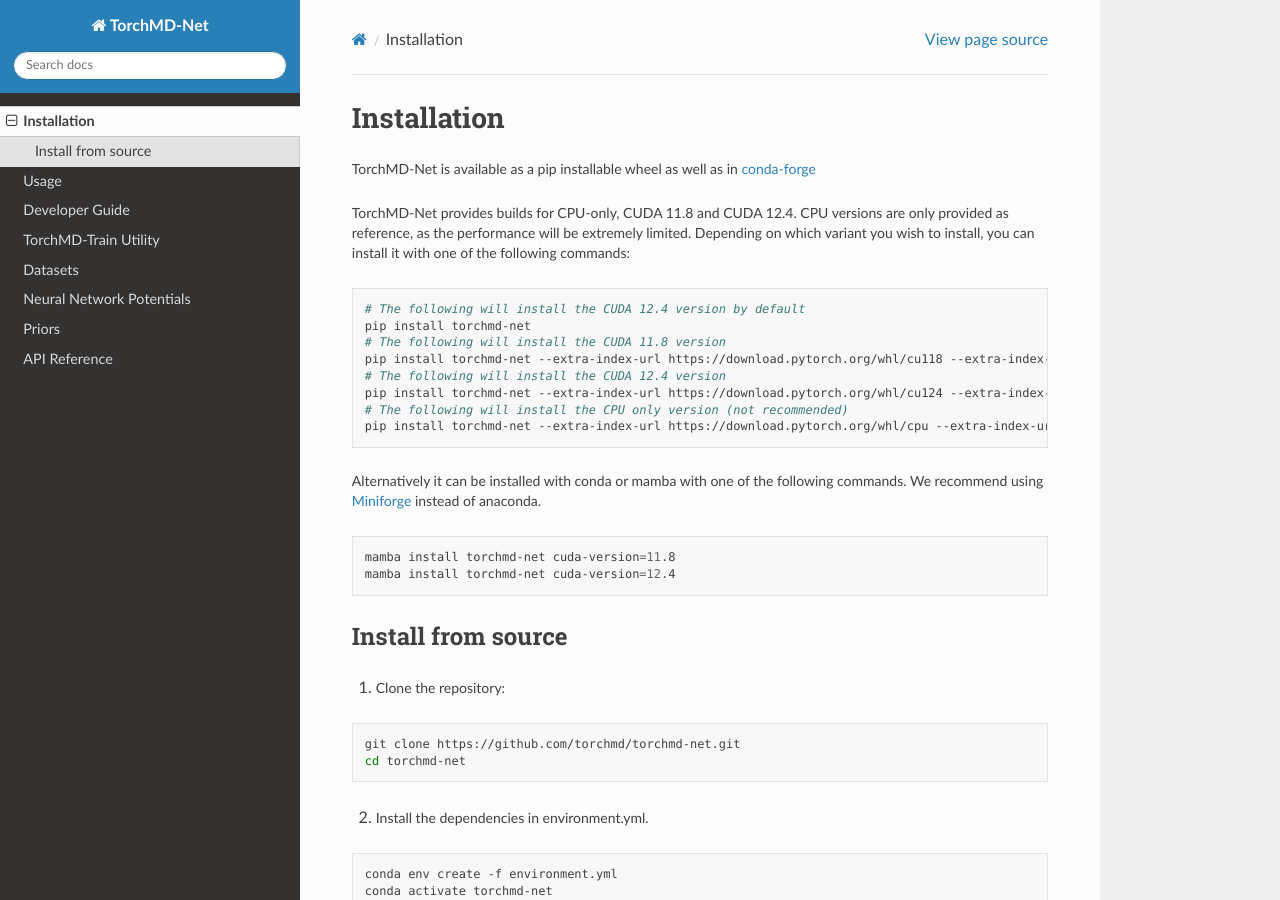
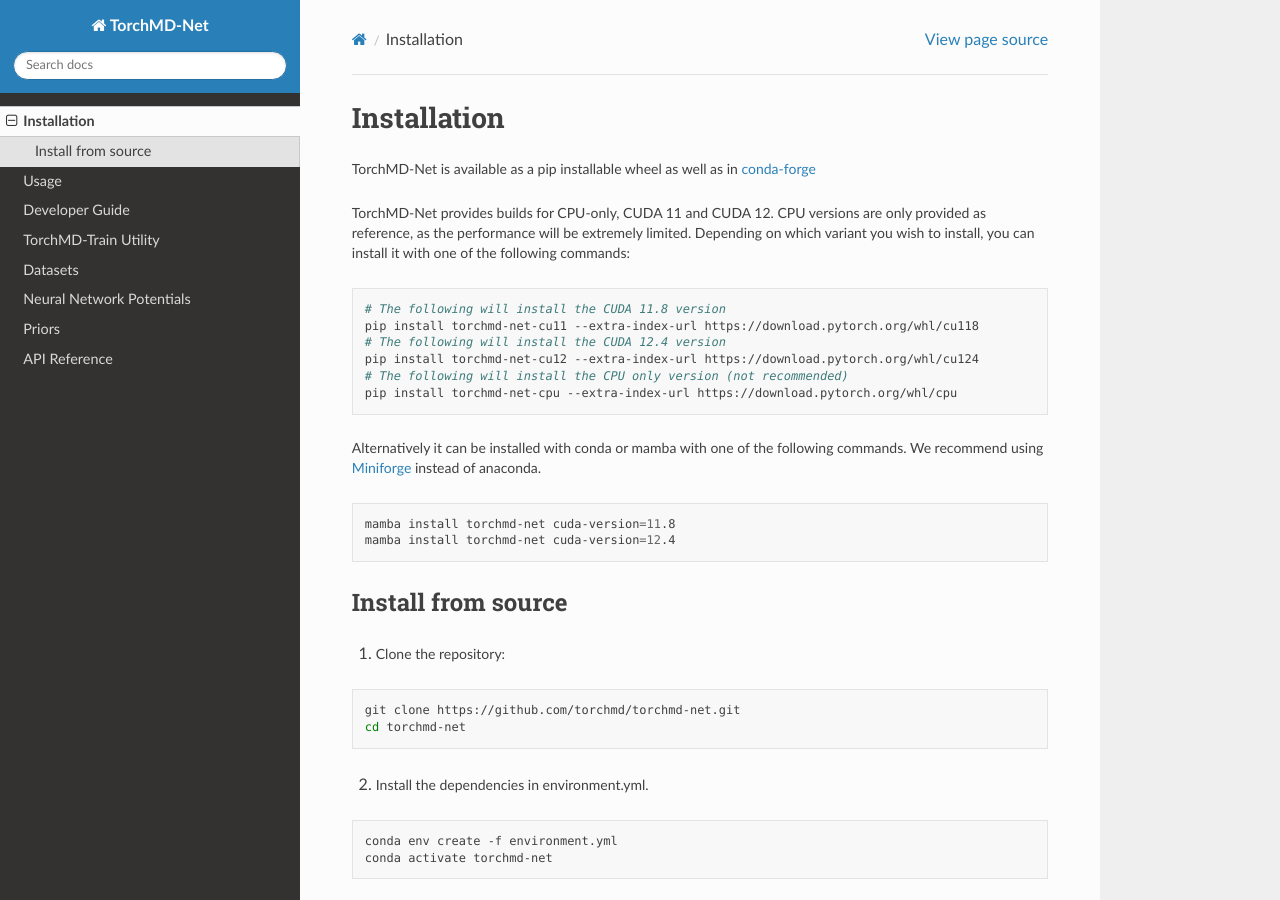
Before and after one commit to torchmd/torchmd-net, a Sphinx documentation site: the page built from docs/source/installation.rst, in a window 1280 px wide and 900 px high. Built offline with Sphinx 7.4.7 and the Read the Docs theme 3.1.0, drawn with Linux system fonts in a browser that asks for light colours.

Commit message:
updated installation docs

```diff
--- a/docs/source/installation.rst
+++ b/docs/source/installation.rst
@@ -3,21 +3,18 @@
 
 TorchMD-Net is available as a pip installable wheel as well as in `conda-forge <https://conda-forge.org/>`_
 
-TorchMD-Net provides builds for CPU-only, CUDA 11.8 and CUDA 12.4.
+TorchMD-Net provides builds for CPU-only, CUDA 11 and CUDA 12.
 CPU versions are only provided as reference, as the performance will be extremely limited.
 Depending on which variant you wish to install, you can install it with one of the following commands:
 
 .. code-block:: shell
 
-   # The following will install the CUDA 12.4 version by default
-   pip install torchmd-net
    # The following will install the CUDA 11.8 version
-   pip install torchmd-net --extra-index-url https://download.pytorch.org/whl/cu118 --extra-index-url https://us-central1-python.pkg.dev/pypi-packages-455608/cu118/simple
+   pip install torchmd-net-cu11 --extra-index-url https://download.pytorch.org/whl/cu118
    # The following will install the CUDA 12.4 version
-   pip install torchmd-net --extra-index-url https://download.pytorch.org/whl/cu124 --extra-index-url https://us-central1-python.pkg.dev/pypi-packages-455608/cu124/simple
+   pip install torchmd-net-cu12 --extra-index-url https://download.pytorch.org/whl/cu124
    # The following will install the CPU only version (not recommended)
-   pip install torchmd-net --extra-index-url https://download.pytorch.org/whl/cpu --extra-index-url https://us-central1-python.pkg.dev/pypi-packages-455608/cpu/simple
-
+   pip install torchmd-net-cpu --extra-index-url https://download.pytorch.org/whl/cpu
 
 Alternatively it can be installed with conda or mamba with one of the following commands.
 We recommend using `Miniforge <https://github.com/conda-forge/miniforge/>`_ instead of anaconda.
```
Also changed, not shown: README.md (+4 -6 lines).
